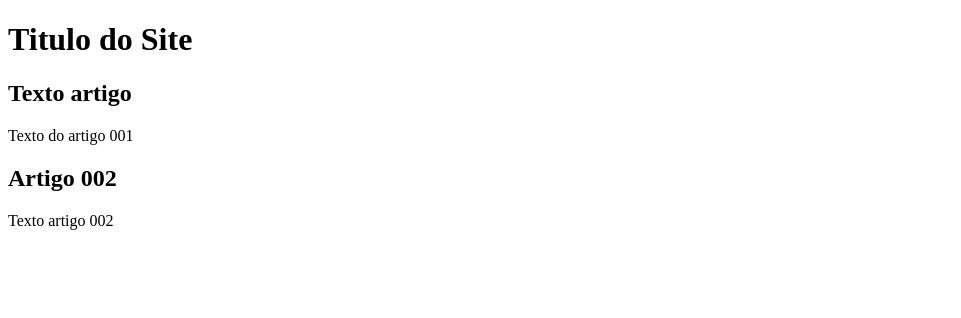
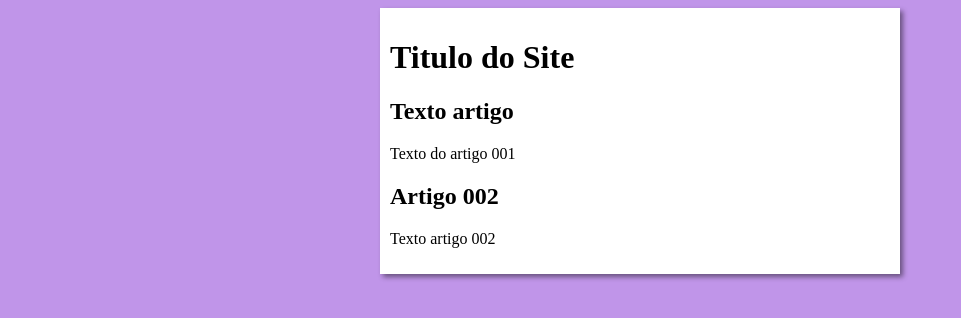
Before and after one commit to Obdicado/Projeto-Site, a plain HTML site: page index.html in a window 1280 px wide. Shown: the whole page, without its empty margins (0-961 px from the left). Drawn offline with Linux system fonts and the light colour scheme.

Commit message:
Iniciei o desing

```diff
--- /dev/null
+++ b/estilos/style.css
@@ -0,0 +1,17 @@
+{
+    font-family: Arial, helvetica, sans-serif;
+    Font-size: 16px;
+
+}
+body {
+    background-color: rgb(192, 149, 233);
+
+}
+
+main {
+    background-color: rgb(255, 255, 255);
+    width: 500px;
+    margin: auto;
+    padding: 10px;
+    box-shadow: 3px 3px 5px rgba(0, 0, 0, 0.459);
+}
--- a/index.html
+++ b/index.html
@@ -4,6 +4,7 @@
     <meta charset="UTF-8">
     <meta name="viewport" content="width=device-width, initial-scale=1.0">
     <title>Titulo do site</title>
+    <link rel="stylesheet" href="estilos/style.css">
 </head>
 <body>
     <main>
```
